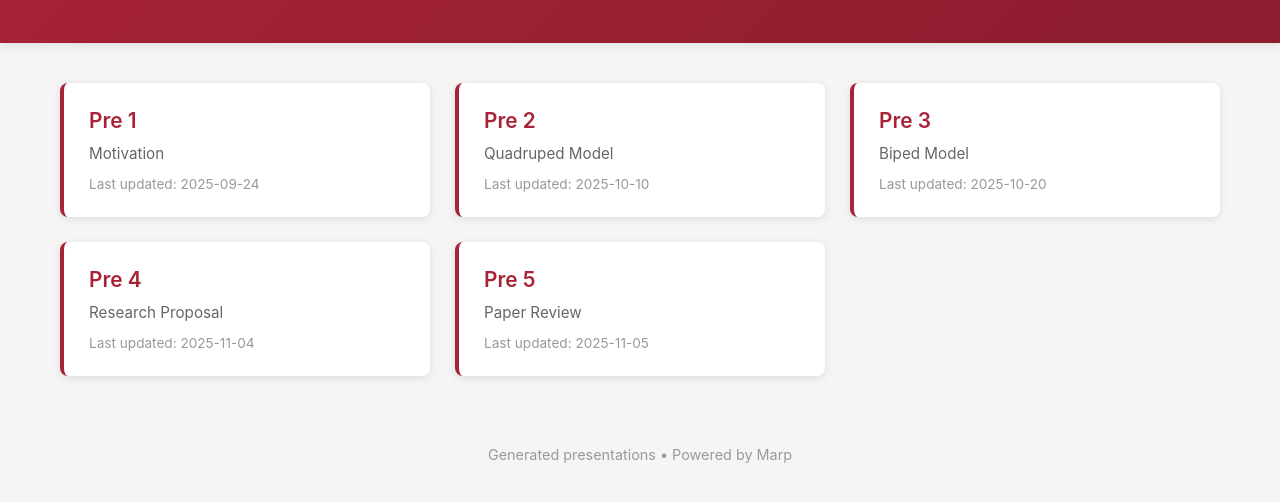
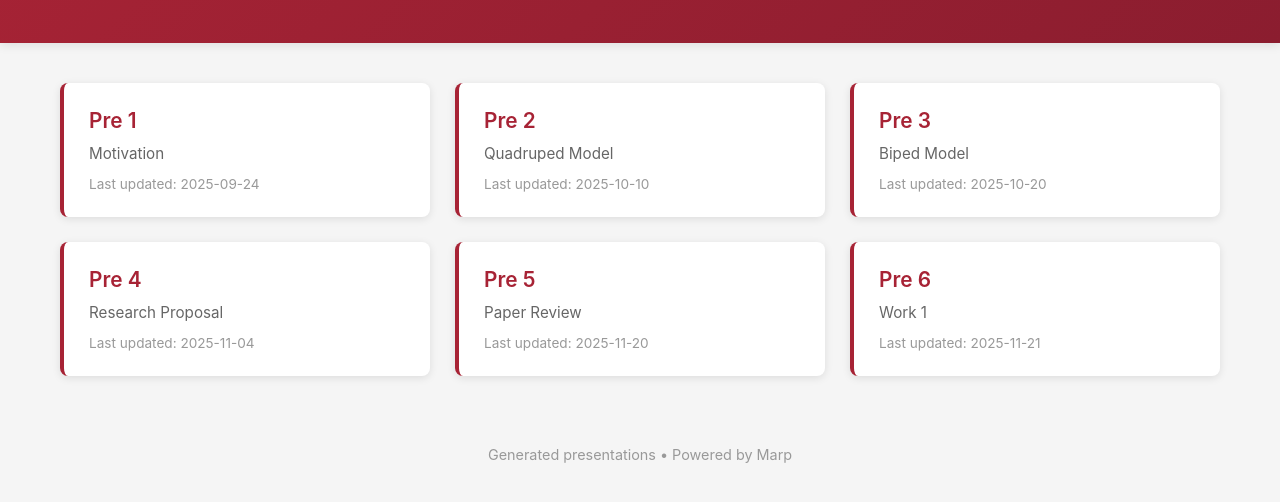
Before and after one commit to edyou25/pre, a plain HTML site: page index.html in a window 1280 px wide. Shown: the part 122-624 px from the top of the page. Drawn offline with Linux system fonts and the light colour scheme.

Commit message:
Update: Modify last updated dates and add new presentation entry

```diff
--- a/index.html
+++ b/index.html
@@ -168,7 +168,12 @@
             <li>
                 <a href="presentation5.html">Pre 5</a>
                 <div class="description">Paper Review</div>
-                <div class="meta">Last updated: 2025-11-05</div>
+                <div class="meta">Last updated: 2025-11-20</div>
+            </li>
+            <li>
+                <a href="presentation6.html">Pre 6</a>
+                <div class="description">Work 1</div>
+                <div class="meta">Last updated: 2025-11-21</div>
             </li>
         </ul>
     </div>
```
